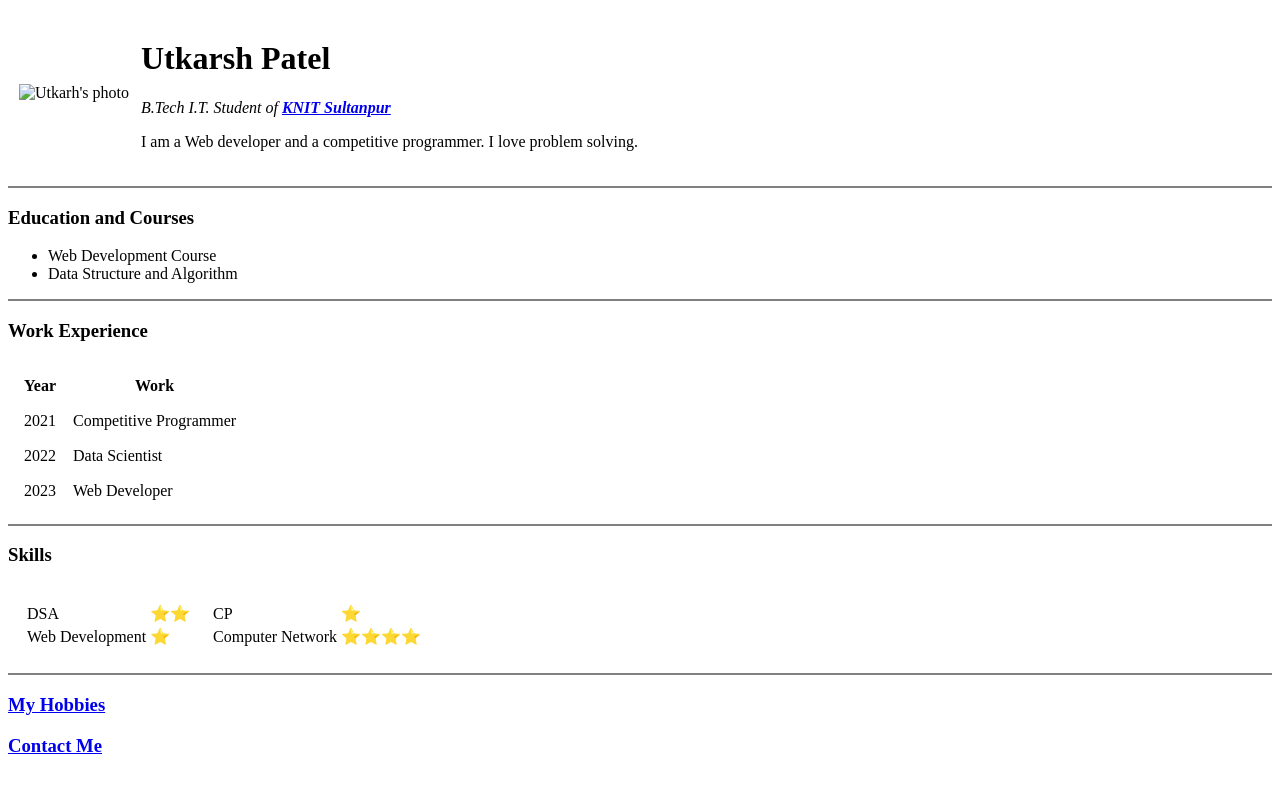
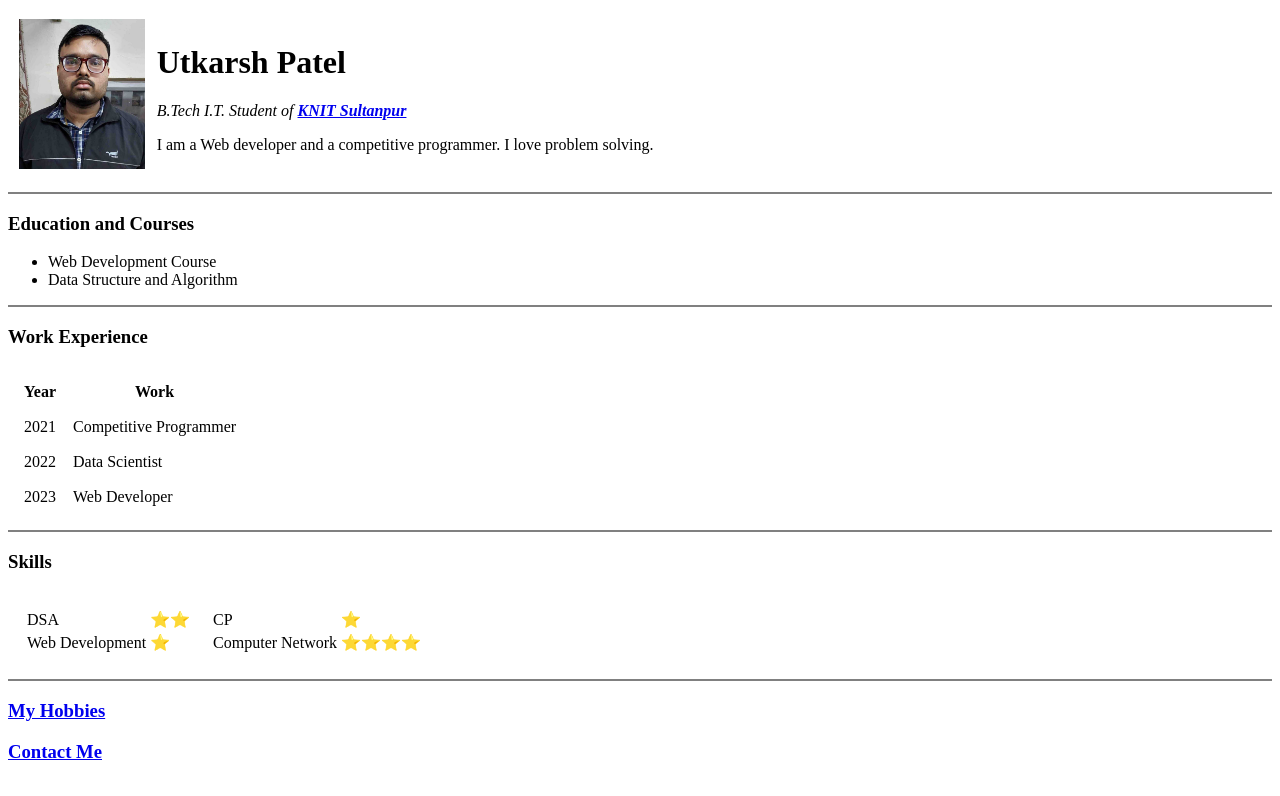
Before and after one commit to Utkarshpatel204/cv, a plain HTML site: page index.html in a window 1280 px wide. Drawn offline with Linux system fonts and the light colour scheme.

Commit message:
Update index.html

```diff
--- a/index.html
+++ b/index.html
@@ -9,7 +9,7 @@
   <body>
     <table cellspacing="10">
       <tr>
-        <td><img src="images/image1.jpg" alt="Utkarh's photo" height="150"></td>
+        <td><img src="image1.jpg" alt="Utkarh's photo" height="150"></td>
         <td><h1>Utkarsh Patel</h1>
         <p><em>B.Tech I.T. Student of <strong><a href="https://www.knit.ac.in/">KNIT Sultanpur</a></strong></em></p>
         <p>I am a Web developer and a competitive programmer. I love problem solving.</p></td>
```
